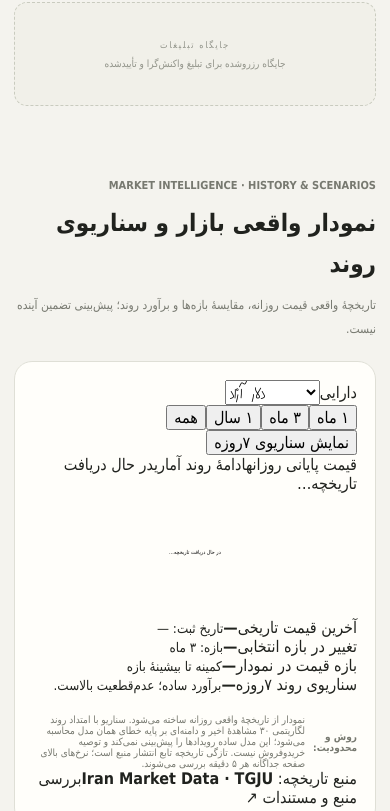
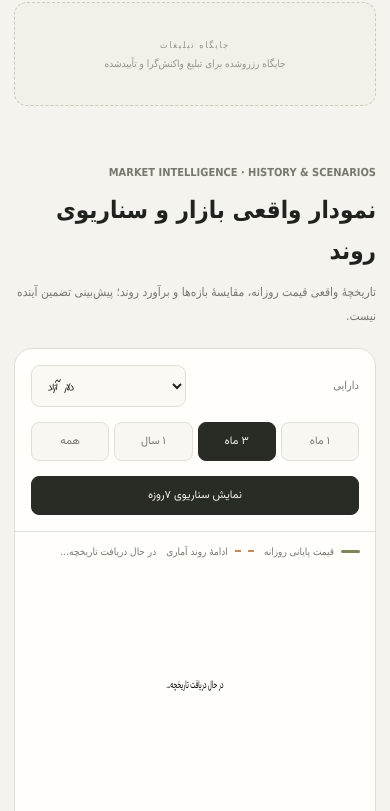
Before and after one commit to Amir-Studio/dollar, a website: page index.html in a window 390 px wide. Shown: the part 2126-2937 px from the top of the page. Drawn offline with nearby package versions, Linux system fonts and the light colour scheme; no server answers; files whose address does not match are found by name; a web font is replaced by a local one.

Commit message:
Polish market chart layout and responsive analytics

```diff
--- a/assets/site.css
+++ b/assets/site.css
@@ -110,3 +110,20 @@ html[dir="rtl"] .hero-meta .big{
 .sr-only{position:absolute;width:1px;height:1px;padding:0;margin:-1px;overflow:hidden;clip:rect(0,0,0,0);white-space:nowrap;border:0}
 @media(max-width:760px){.fx-toolbar{align-items:stretch;flex-direction:column;padding:17px}.fx-tools input{width:100%;max-width:none;min-width:0}.fx-tools{width:100%}.refresh-btn{flex-shrink:0}.market-trust-grid{grid-template-columns:1fr}.fx-source-line{flex-direction:column}.tickers{grid-template-columns:repeat(2,minmax(0,1fr))}}
 @media(max-width:420px){.tickers{grid-template-columns:1fr}.fx-tools{flex-direction:column;align-items:stretch}.fx-tools input,.refresh-btn{width:100%}}
+
+/* Market intelligence charts */
+.chart-section{padding-top:18px}.chart-panel{padding:0;overflow:hidden;background:var(--white)}
+.chart-toolbar{display:flex;align-items:end;justify-content:space-between;gap:15px;flex-wrap:wrap;padding:19px 22px;border-bottom:1px solid var(--line)}
+.chart-asset-wrap{display:flex;align-items:center;gap:10px;font-size:11px;color:var(--muted)}
+.chart-asset-wrap select{min-width:155px;border:1px solid var(--line);border-radius:9px;padding:11px 12px;background:#faf9f4;color:var(--ink);font:600 12px "DollarYekan","Vazirmatn",sans-serif}
+.chart-ranges{display:flex;gap:5px;flex-wrap:wrap}.chart-ranges button,.forecast-toggle{border:1px solid var(--line);border-radius:8px;background:#f8f7f1;color:var(--muted);padding:10px 12px;font:11px "DollarYekan","Vazirmatn",sans-serif;cursor:pointer;transition:all .18s}
+.chart-ranges button.active,.chart-ranges button:hover,.forecast-toggle.active{background:#292c25;border-color:#292c25;color:#f7f5ed}.forecast-toggle{border-color:#b7b995;color:#596344}
+.chart-key{display:flex;align-items:center;gap:17px;flex-wrap:wrap;padding:15px 22px 0;font-size:10px;color:var(--muted)}.chart-key span{display:inline-flex;align-items:center;gap:7px}
+.key-line{display:inline-block;width:19px;height:3px;border-radius:3px;background:#7c8659}.key-dash{display:inline-block;width:19px;border-top:2px dashed #c18b57}
+.history-chart-wrap{width:100%;min-height:250px;padding:10px 12px 0}#historyChart{display:block;width:100%;height:clamp(250px,36vw,390px);overflow:visible}#historyChart text{font-family:"DollarYekan","Vazirmatn",sans-serif}
+.chart-stats{display:grid;grid-template-columns:repeat(4,minmax(0,1fr));gap:1px;background:var(--line);border-top:1px solid var(--line)}.chart-stats article{min-width:0;padding:18px 19px;background:#fbfaf6}
+.chart-stats span,.chart-stats small{display:block;color:var(--muted);font-size:10px;line-height:1.8}.chart-stats strong{display:block;margin:8px 0 5px;color:var(--ink);font:600 clamp(13px,1.4vw,18px) "DM Mono","DollarYekan",monospace;direction:ltr;text-align:right;overflow-wrap:anywhere}
+.chart-stats .forecast-stat{background:#f0f0e7}.chart-stats .forecast-stat strong{color:#6c754b}.chart-note{margin:0;padding:16px 21px;background:#f8f7f1;color:#6c6c60;font-size:10px;line-height:2.1;border-top:1px solid var(--line)}.chart-note strong{color:#3f4235}
+.chart-source{display:flex;justify-content:space-between;gap:12px;flex-wrap:wrap;padding:14px 21px;font-size:10px;color:var(--muted)}.chart-source strong{color:var(--ink)}.chart-source a{color:#596344;text-decoration:underline;text-underline-offset:3px}
+@media(max-width:760px){.chart-toolbar{align-items:stretch;flex-direction:column;padding:16px}.chart-asset-wrap{justify-content:space-between}.chart-ranges{display:grid;grid-template-columns:repeat(4,minmax(0,1fr))}.chart-ranges button{padding:10px 4px}.forecast-toggle{width:100%}.chart-stats{grid-template-columns:repeat(2,minmax(0,1fr))}.chart-key{gap:10px;padding:14px 15px 0}.history-chart-wrap{padding:6px 4px 0}}
+@media(max-width:420px){.chart-stats article{padding:13px 11px}.chart-stats strong{font-size:12px}.chart-stats span,.chart-stats small{font-size:9px}.chart-source{flex-direction:column}}
```
